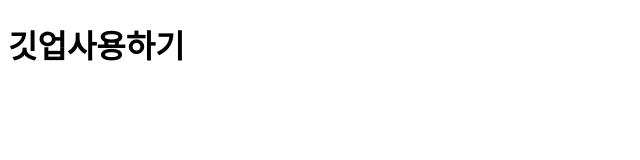
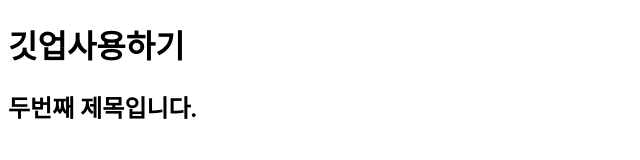
Before and after one commit to understanding963852/test0204, a plain HTML site: page index.html in a window 1280 px wide. Shown: the whole page, without its empty margins (0-640 px from the left). Drawn offline with Linux system fonts and the light colour scheme.

Commit message:
three commit

```diff
--- a/index.html
+++ b/index.html
@@ -8,5 +8,6 @@
 </head>
 <body>
     <h1>깃업사용하기</h1>
+    <h2>두번째 제목입니다.</h2>
 </body>
 </html>
```
